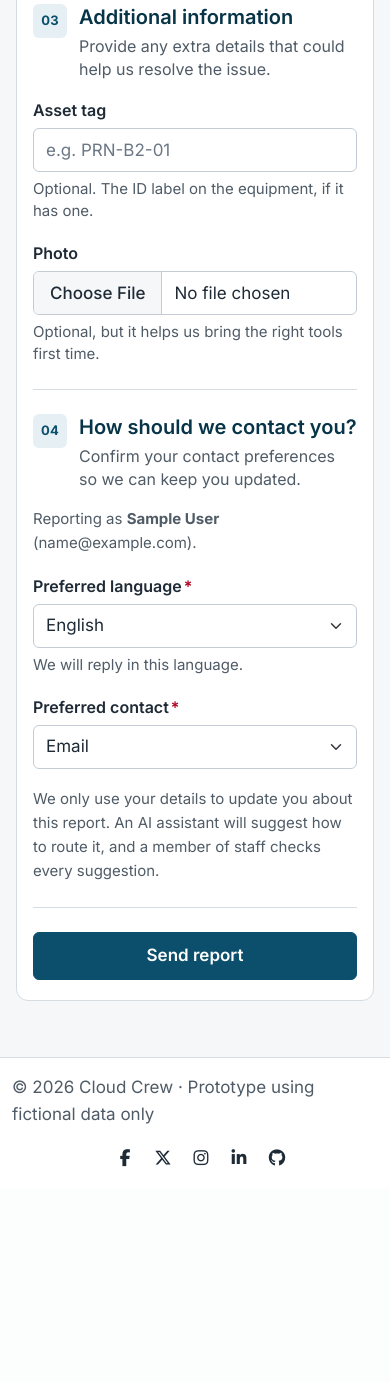
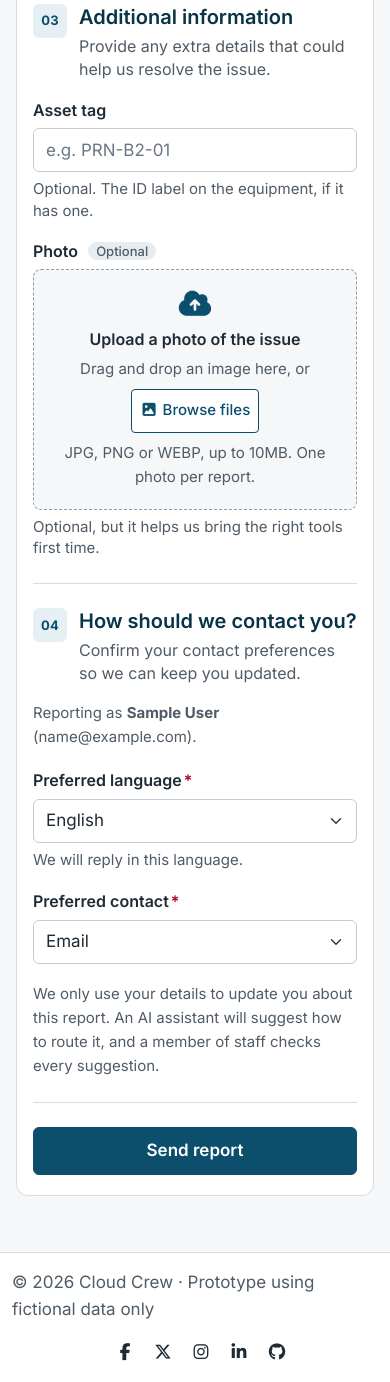
Before and after one commit to ctr-code/fix-it-at-work, a Django app: page /report/ in a window 390 px wide. Shown: the part 1950-3332 px from the top of the page. Before the commit the page ends 3117 px from the top, so only its background shows below. Run offline with Django 5.2, Linux system fonts and the light colour scheme; the visitor is signed in with stand-in values (Sample User, id 1); data that the repository does not hold is empty; some libraries are stand-ins or nearby versions.

Commit message:
Add a drag-and-drop photo upload to the report form
The drop area wraps the existing photo input, so the same field is sent
with the report as before. It shows a preview with a remove button and
explains wrong file types, files over 10MB and extra photos. Limited to
one photo because each report stores one. Phones can now choose an
existing photo instead of being forced to the camera. Adds tests for
reports with and without a photo.

Co-Authored-By: Claude Opus 5.5 <noreply@anthropic.com>

```diff
--- a/cases/forms.py
+++ b/cases/forms.py
@@ -35,7 +35,8 @@ class ReportForm(forms.ModelForm):
             'reported_urgency': forms.RadioSelect,
             'impact': forms.RadioSelect,
             'asset_tag': forms.TextInput(attrs={'placeholder': 'e.g. PRN-B2-01', 'autocapitalize': 'characters'}),
-            'photo': forms.ClearableFileInput(attrs={'accept': 'image/*', 'capture': 'environment'}),
+            # No 'capture', so phones offer the camera or the photo library
+            'photo': forms.ClearableFileInput(attrs={'accept': 'image/jpeg,image/png,image/webp'}),
         }
         help_texts = {
             'reported_urgency': 'Urgent = risk to people or property right now.',
--- /dev/null
+++ b/cases/templates/cases/_photo_upload.html
@@ -0,0 +1,35 @@
+{% comment %}
+Drag-and-drop photo upload. The real file input (name "photo", id "id_photo") stays in
+the form and is what gets submitted with the report; static/js/photo-upload.js keeps
+its file list in step with the previews. The server stores one photo per report, so
+data-max-files is 1. Without JavaScript the browser's normal file picker still works.
+Usage: {% include "cases/_photo_upload.html" with field=form.photo %}
+{% endcomment %}
+<div class="mb-3 photo-upload" data-max-files="1" data-max-mb="10">
+    <div class="form-label" id="photo-label">Photo <span class="optional-tag">Optional</span></div>
+    <div class="dropzone{% if field.errors %} is-invalid{% endif %}" data-dropzone>
+        <input type="file" name="{{ field.html_name }}" id="{{ field.auto_id }}" class="dropzone-input"
+            accept="image/jpeg,image/png,image/webp"
+            aria-labelledby="photo-label" aria-describedby="photo-formats{% if field.help_text %} {{ field.auto_id }}_helptext{% endif %}">
+        <i class="fa-solid fa-cloud-arrow-up dropzone-icon" aria-hidden="true"></i>
+        <p class="dropzone-title">Upload a photo of the issue</p>
+        <p class="dropzone-text">
+            <span class="when-pointer">Drag and drop an image here, or</span>
+            <span class="when-touch">Take a photo or choose one from your device</span>
+            <button type="button" class="btn btn-outline-primary btn-sm dropzone-browse" data-browse aria-describedby="photo-formats">
+                <i class="fa-solid fa-image" aria-hidden="true"></i> Browse files
+            </button>
+        </p>
+        <p class="dropzone-hint" id="photo-formats">JPG, PNG or WEBP, up to 10MB. One photo per report.</p>
+        <p class="dropzone-drop" aria-hidden="true">Drop your photo to add it</p>
+    </div>
+    <p class="visually-hidden" aria-live="polite" data-status></p>
+    <ul class="photo-list" data-list aria-label="Chosen photo"></ul>
+    {% if form.is_bound and form.files.photo and form.errors %}
+    <p class="photo-reselect"><i class="fa-solid fa-circle-exclamation" aria-hidden="true"></i> Please add your photo again. Browsers clear chosen files when a form needs correcting.</p>
+    {% endif %}
+    {% if field.errors %}
+    <div id="{{ field.auto_id }}_error" class="invalid-feedback d-block">{% for e in field.errors %}<p><strong>{{ e }}</strong></p>{% endfor %}</div>
+    {% endif %}
+    {% if field.help_text %}<div id="{{ field.auto_id }}_helptext" class="form-text">{{ field.help_text }}</div>{% endif %}
+</div>
--- a/cases/templates/cases/report.html
+++ b/cases/templates/cases/report.html
@@ -52,8 +52,8 @@
             </header>
             <div class="row">
                 <div class="col-md-6">{{ form.asset_tag|as_crispy_field }}</div>
-                <div class="col-md-6">{{ form.photo|as_crispy_field }}</div>
             </div>
+            {% include "cases/_photo_upload.html" with field=form.photo %}
         </section>
 
         <section class="form-section" aria-labelledby="section-contact">
@@ -80,16 +80,21 @@
 {% endblock %}
 
 {% block extra_body %}
+{% load static %}
+<script src="{% static 'js/photo-upload.js' %}"></script>
 <script>
-    // Show that the report is sending and stop a second click creating a duplicate
+    // Show that the report is sending and stop a second click creating a duplicate.
+    // The photo goes with the report in this one request, so this is its upload feedback too.
     (function () {
         const form = document.querySelector('.report-page form');
         const button = document.getElementById('send-report');
+        const photo = document.getElementById('id_photo');
         const label = button.innerHTML;
         form.addEventListener('submit', function () {
+            const text = photo && photo.files.length ? 'Sending report and photo…' : 'Sending report…';
             button.disabled = true;
             button.setAttribute('aria-busy', 'true');
-            button.innerHTML = '<span class="spinner-border spinner-border-sm me-2" aria-hidden="true"></span>Sending report…';
+            button.innerHTML = '<span class="spinner-border spinner-border-sm me-2" aria-hidden="true"></span>' + text;
         });
         // Reset the button if the user comes back to this page with the back button
         window.addEventListener('pageshow', function () {
--- a/static/css/style.css
+++ b/static/css/style.css
@@ -40,6 +40,7 @@
     --medium: #0b5394;
     --low: #3d5a3d;
     --urgent-tint: #fdecef;
+    --urgent-border: #efb8c1;
     --high-tint: #fdf1e7;
     --neutral: #5b6773;            /* low urgency, 5.6:1 on white */
     --neutral-tint: #eef1f4;
@@ -125,6 +126,8 @@
     --control-pad-x: var(--space-3);
     --control-pad-y: var(--space-2);
     --choice-min-height: 84px;     /* urgency and impact cards */
+    --dropzone-min-height: 150px;  /* photo upload area */
+    --thumb-size: 64px;            /* photo previews */
 
     /* Focus, shadows and motion */
     --focus-outline: 3px solid var(--accent);
@@ -170,6 +173,8 @@ h3, .h3, h5, .h5, .form-section-title { font-size: var(--fs-section); font-weigh
 .btn-primary { background: var(--brand); border-color: var(--brand); }
 .btn-primary:hover, .btn-primary:active { background: var(--brand-dark) !important; border-color: var(--brand-dark) !important; }
 .btn-primary:active { transform: translateY(1px); }
+.btn-outline-primary { color: var(--brand); border-color: var(--brand); background: var(--white); }
+.btn-outline-primary:hover, .btn-outline-primary:active { color: var(--on-brand) !important; background: var(--brand) !important; border-color: var(--brand) !important; }
 .btn-primary:disabled { background: var(--brand) !important; border-color: var(--brand) !important; opacity: .7; }
 
 /* Tables: one step below body text; ticket numbers stay on one line */
@@ -275,6 +280,46 @@ main { margin-bottom: var(--space-10); }
 .invalid-feedback p::before { content: "\f06a"; font-family: "Font Awesome 7 Free"; font-weight: 900; margin-right: .35rem; }
 .form-check-input.is-invalid ~ .form-check-label { color: var(--ink); }
 
+/* Photo upload: a drop area around the real file input, then a list of previews.
+   Without JavaScript (.is-enhanced missing) the plain file picker shows instead. */
+.optional-tag { margin-left: var(--space-label); padding: 1px var(--space-2); border-radius: var(--radius-pill); background: var(--surface-sunken); color: var(--muted); font-size: var(--fs-caption); font-weight: var(--fw-medium); vertical-align: 1px; }
+.photo-upload:not(.is-enhanced) .dropzone > :not(.dropzone-input) { display: none; }
+.photo-upload.is-enhanced .dropzone-input { position: absolute; width: 1px; height: 1px; opacity: 0; pointer-events: none; }
+.photo-upload.is-enhanced .dropzone {
+    position: relative; display: flex; flex-direction: column; align-items: center; justify-content: center; gap: var(--space-1);
+    min-height: var(--dropzone-min-height); padding: var(--space-6) var(--space-5); text-align: center;
+    background: var(--surface); border: 1.5px dashed var(--border-hover); border-radius: var(--radius-lg);
+    cursor: pointer; transition: border-color var(--transition-fast), background-color var(--transition-fast);
+}
+.photo-upload.is-enhanced .dropzone:hover { border-color: var(--brand); background: var(--white); }
+.dropzone.is-invalid { border-color: var(--urgent) !important; }
+.dropzone-icon { font-size: var(--fs-icon-lg); color: var(--brand); margin-bottom: var(--space-1); }
+.dropzone-title { margin: 0; font-size: var(--fs-label); font-weight: var(--fw-semibold); color: var(--ink); }
+.dropzone-text { margin: 0; display: flex; flex-wrap: wrap; align-items: center; justify-content: center; gap: var(--space-2); font-size: var(--fs-small); color: var(--muted); }
+.dropzone-hint { margin: var(--space-1) 0 0; font-size: var(--fs-small); color: var(--muted); }
+.when-touch { display: none; }
+@media (hover: none) and (pointer: coarse) { .when-pointer { display: none; } .when-touch { display: inline; } }
+/* Drag-over: solid teal edge, light teal fill and a single drop instruction */
+.dropzone-drop { display: none; }
+.photo-upload.is-enhanced .dropzone.is-dragover { border-style: solid; border-color: var(--brand); background: var(--brand-tint); }
+.dropzone.is-dragover .dropzone-drop { position: absolute; inset: 0; display: flex; align-items: center; justify-content: center; margin: 0; border-radius: var(--radius-lg); background: var(--brand-tint); color: var(--brand); font-weight: var(--fw-semibold); }
+.photo-upload.is-full .dropzone { display: none !important; }
+
+.photo-list { list-style: none; margin: var(--space-3) 0 0; padding: 0; display: grid; grid-template-columns: repeat(auto-fit, minmax(min(280px, 100%), 1fr)); gap: var(--space-3); }
+.photo-list:empty { display: none; }
+.photo-upload.is-full .photo-list { margin-top: 0; }
+.photo-item { min-width: 0; display: flex; align-items: center; gap: var(--space-3); padding: var(--space-2) var(--space-3) var(--space-2) var(--space-2); background: var(--white); border: var(--line); border-radius: var(--radius-lg); }
+.photo-thumb-sm { flex: none; width: var(--thumb-size); height: var(--thumb-size); object-fit: cover; border-radius: var(--radius-md); background: var(--surface-sunken); }
+.photo-meta { flex: 1; min-width: 0; display: flex; flex-direction: column; }
+.photo-name { font-size: var(--fs-label); font-weight: var(--fw-semibold); color: var(--ink); overflow: hidden; text-overflow: ellipsis; white-space: nowrap; }
+.photo-size { font-size: var(--fs-small); color: var(--muted); line-height: var(--lh-snug); }
+.photo-remove { flex: none; display: inline-flex; align-items: center; gap: var(--space-label); min-height: var(--control-height); padding: 0 var(--space-3); background: var(--white); border: var(--border-width) solid var(--border-control); border-radius: var(--control-radius); color: var(--ink); font-size: var(--fs-small); font-weight: var(--fw-medium); }
+.photo-remove:hover { border-color: var(--urgent); color: var(--urgent); }
+.photo-item.is-error { grid-column: 1 / -1; background: var(--urgent-tint); border-color: var(--urgent-border); }
+.photo-item.is-error .photo-size { color: var(--urgent); }
+.photo-error-icon { flex: none; display: inline-flex; align-items: center; justify-content: center; width: var(--thumb-size); height: var(--thumb-size); color: var(--urgent); font-size: var(--fs-icon); }
+.photo-reselect { margin: var(--space-2) 0 0; font-size: var(--fs-small); color: var(--warning-ink); }
+
 /* 6. Report an issue ====================================================== */
 /* Centred form up to 700px wide; field pairs sit side by side from 768px (col-md-6) */
 .report-page { max-width: var(--page-md); margin: 0 auto; padding: 0 var(--space-gutter); box-sizing: content-box; }
@@ -358,6 +403,12 @@ main { margin-bottom: var(--space-10); }
     .report-page .panel { padding: var(--space-5) var(--space-4); }
     .choice-grid { grid-template-columns: 1fr; grid-auto-rows: auto; gap: var(--space-2); }
     .choice-card { min-height: 0; padding-top: var(--space-3); padding-bottom: var(--space-3); }
+    .photo-upload.is-enhanced .dropzone { padding: var(--space-5) var(--space-4); }
+    .dropzone-browse { min-height: var(--control-height); }
+    .photo-list { grid-template-columns: minmax(0, 1fr); }
+    .photo-error-icon { width: 40px; }
+    .photo-remove { width: var(--control-height); justify-content: center; padding: 0; }
+    .photo-remove-text { display: none; }   /* icon only on phones; the button keeps its spoken label */
     .form-section { padding: var(--space-6) 0; }
     .form-section-head { margin-bottom: var(--space-4); }
 }
--- /dev/null
+++ b/static/js/photo-upload.js
@@ -0,0 +1,148 @@
+/* jshint esversion: 6 */
+// Drag-and-drop photo upload for the report form.
+// The real <input type="file"> stays in the form; this script keeps its file list in
+// step with the previews, so only the photos shown are submitted with the report.
+(() => {
+    "use strict";
+
+    const ACCEPTED = ["image/jpeg", "image/png", "image/webp"];
+    const EXTENSIONS = /\.(jpe?g|png|webp)$/i;
+
+    document.querySelectorAll(".photo-upload").forEach((root) => {
+        const input = root.querySelector(".dropzone-input");
+        const zone = root.querySelector("[data-dropzone]");
+        const list = root.querySelector("[data-list]");
+        const status = root.querySelector("[data-status]");
+        const maxFiles = parseInt(root.dataset.maxFiles, 10) || 1;
+        const maxBytes = (parseFloat(root.dataset.maxMb) || 10) * 1024 * 1024;
+
+        // Browsers that can't edit a file input's list keep the plain file picker
+        let canSync = true;
+        try { new DataTransfer(); } catch (e) { canSync = false; }
+        if (!canSync) { return; }
+
+        root.classList.add("is-enhanced");
+        let photos = [];   // { file, url }
+        let problems = []; // { name, message }
+
+        const say = (text) => { status.textContent = ""; setTimeout(() => { status.textContent = text; }, 50); };
+
+        const formatSize = (bytes) => bytes >= 1024 * 1024
+            ? (bytes / (1024 * 1024)).toFixed(1) + " MB"
+            : Math.max(1, Math.round(bytes / 1024)) + " KB";
+
+        // Put the shown photos into the real input, so the form submits exactly these
+        const sync = () => {
+            const dt = new DataTransfer();
+            photos.forEach((p) => dt.items.add(p.file));
+            input.files = dt.files;
+        };
+
+        const render = () => {
+            list.innerHTML = "";
+            photos.forEach((p, i) => {
+                const li = document.createElement("li");
+                li.className = "photo-item";
+                li.innerHTML =
+                    '<img class="photo-thumb-sm" alt="">' +
+                    '<div class="photo-meta"><span class="photo-name"></span><span class="photo-size"></span></div>' +
+                    '<button type="button" class="photo-remove"><i class="fa-solid fa-xmark" aria-hidden="true"></i><span class="photo-remove-text">Remove</span></button>';
+                li.querySelector("img").src = p.url;
+                li.querySelector(".photo-name").textContent = p.file.name;
+                li.querySelector(".photo-size").textContent = formatSize(p.file.size) + " · ready to send with your report";
+                const btn = li.querySelector("button");
+                btn.setAttribute("aria-label", "Remove " + p.file.name);
+                btn.addEventListener("click", () => removePhoto(i));
+                list.appendChild(li);
+            });
+            problems.forEach((p, i) => {
+                const li = document.createElement("li");
+                li.className = "photo-item is-error";
+                li.setAttribute("role", "alert");
+                li.innerHTML =
+                    '<span class="photo-error-icon" aria-hidden="true"><i class="fa-solid fa-circle-exclamation"></i></span>' +
+                    '<div class="photo-meta"><span class="photo-name"></span><span class="photo-size"></span></div>' +
+                    '<button type="button" class="photo-remove"><i class="fa-solid fa-xmark" aria-hidden="true"></i><span class="photo-remove-text">Dismiss</span></button>';
+                li.querySelector(".photo-name").textContent = p.name;
+                li.querySelector(".photo-size").textContent = p.message;
+                const btn = li.querySelector("button");
+                btn.setAttribute("aria-label", "Dismiss message about " + p.name);
+                btn.addEventListener("click", () => { problems.splice(i, 1); render(); });
+                list.appendChild(li);
+            });
+            root.classList.toggle("is-full", photos.length >= maxFiles);
+        };
+
+        const addFiles = (fileList) => {
+            problems = [];
+            const added = [];
+            Array.from(fileList).forEach((file) => {
+                const typeOk = ACCEPTED.includes(file.type) || (!file.type && EXTENSIONS.test(file.name));
+                if (!typeOk) {
+                    problems.push({ name: file.name, message: "This file type can't be used. Please choose a JPG, PNG or WEBP image." });
+                } else if (file.size > maxBytes) {
+                    problems.push({ name: file.name, message: "This photo is " + formatSize(file.size) + ". The limit is " + root.dataset.maxMb + "MB, so please choose a smaller one." });
+                } else if (photos.length >= maxFiles) {
+                    problems.push({ name: file.name, message: maxFiles === 1
+                        ? "Only one photo can be sent with a report. Remove the current photo first if you'd like to use this one instead."
+                        : "You can add up to " + maxFiles + " photos. Remove one first to add this." });
+                } else if (photos.some((p) => p.file.name === file.name && p.file.size === file.size)) {
+                    problems.push({ name: file.name, message: "This photo is already added." });
+                } else {
+                    photos.push({ file, url: URL.createObjectURL(file) });
+                    added.push(file.name);
+                }
+            });
+            sync();
+            render();
+            const parts = [];
+            if (added.length) { parts.push("Added " + added.join(", ") + "."); }
+            if (problems.length) { parts.push(problems.length === 1 ? "One file wasn't added: " + problems[0].message : problems.length + " files weren't added. Details are listed below."); }
+            say(parts.join(" "));
+            // When the drop area hides because the limit is reached, keep keyboard focus nearby
+            if (added.length && photos.length >= maxFiles) {
+                const remove = list.querySelector(".photo-remove");
+                if (remove) { remove.focus(); }
+            }
+        };
+
+        const removePhoto = (i) => {
+            const [gone] = photos.splice(i, 1);
+            URL.revokeObjectURL(gone.url);
+            problems = [];
+            sync();
+            render();
+            say("Removed " + gone.file.name + ".");
+            root.querySelector("[data-browse]").focus();
+        };
+
+        // Browsing: the picker replaces the input's list, so merge its choice with what's shown
+        input.addEventListener("change", () => {
+            const chosen = Array.from(input.files);
+            sync(); // put back the photos already shown before adding the new ones
+            if (chosen.length) { addFiles(chosen); }
+        });
+        root.querySelector("[data-browse]").addEventListener("click", (e) => { e.stopPropagation(); input.click(); });
+        zone.addEventListener("click", (e) => { if (e.target !== input) { input.click(); } });
+
+        // Dragging files over the drop area
+        let depth = 0;
+        const hasFiles = (e) => e.dataTransfer && Array.from(e.dataTransfer.types || []).includes("Files");
+        zone.addEventListener("dragenter", (e) => { if (!hasFiles(e)) { return; } e.preventDefault(); depth += 1; zone.classList.add("is-dragover"); });
+        zone.addEventListener("dragover", (e) => { if (!hasFiles(e)) { return; } e.preventDefault(); e.dataTransfer.dropEffect = "copy"; });
+        zone.addEventListener("dragleave", () => { depth = Math.max(0, depth - 1); if (!depth) { zone.classList.remove("is-dragover"); } });
+        zone.addEventListener("drop", (e) => {
+            e.preventDefault();
+            depth = 0;
+            zone.classList.remove("is-dragover");
+            if (e.dataTransfer && e.dataTransfer.files.length) { addFiles(e.dataTransfer.files); }
+        });
+        // A file dropped just outside the area shouldn't open in the browser and lose the form
+        ["dragover", "drop"].forEach((type) => window.addEventListener(type, (e) => {
+            if (hasFiles(e) && !zone.contains(e.target)) { e.preventDefault(); }
+        }));
+
+        // Free the preview images when the page is closed (not when it's kept for the back button)
+        window.addEventListener("pagehide", (e) => { if (!e.persisted) { photos.forEach((p) => URL.revokeObjectURL(p.url)); } });
+    });
+})();
```
Also changed, not shown: cases/tests.py (added, +81 -0 lines).
